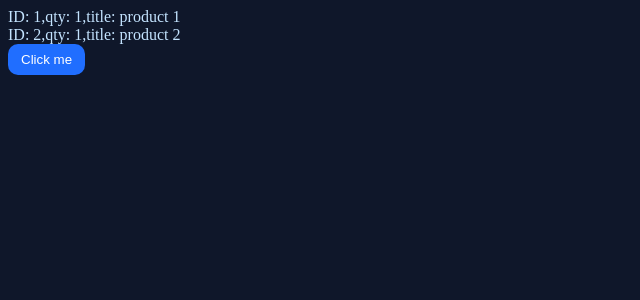
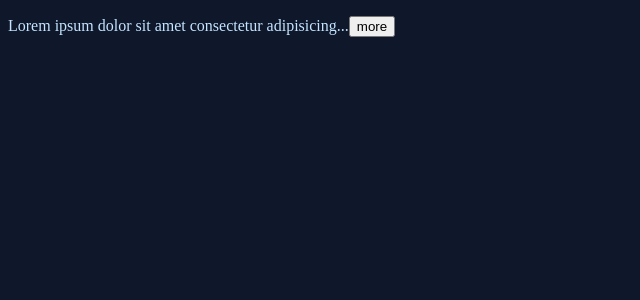
Before and after one commit to level1cr3/learnReact, a React (Vite) app: page / in a window 1280 px wide. Shown: the top 300 px of the page, without its empty margins (0-640 px from the left). Built offline with nearby package versions, Linux system fonts and the light colour scheme.

Commit message:
Expandable text exercise done

```diff
--- a/src/App.tsx
+++ b/src/App.tsx
@@ -1,34 +1,30 @@
-import { useState } from "react";
-import Button from "./components/Button";
+import ExpandableText from "./components/ExpandableText";
 
 function App() {
-  const [cart, setCart] = useState({
-    discount: 0.1,
-    items: [
-      { id: 1, title: "product 1", quantity: 1 },
-      { id: 2, title: "product 2", quantity: 1 },
-    ],
-  });
-
-  const handleClick = () => {
-    setCart({
-      ...cart,
-      items: cart.items.map((item) =>
-        item.id === 1 ? { ...item, quantity: item.quantity + 1 } : item
-      ),
-    });
-  };
-
   return (
-    <div>
-      {cart.items.map((item) => (
-        <span>
-          ID: {item.id},qty: {item.quantity},title: {item.title}
-          <br />
-        </span>
-      ))}
-      <Button onClick={handleClick}>Click me</Button>
-    </div>
+    <ExpandableText maxChar={50}>
+      Lorem ipsum dolor sit amet consectetur adipisicing elit. Eum
+      exercitationem ducimus, commodi quibusdam adipisci modi? Alias in, dolore
+      ratione quo est sint, distinctio recusandae explicabo consequuntur vitae
+      ex voluptate. Omnis voluptate fuga reiciendis facilis nihil veritatis
+      doloremque minus hic nulla corrupti? Magnam neque pariatur iusto ut natus
+      iure, quo vero id? Delectus officia saepe sit impedit porro beatae
+      exercitationem nisi dolorem dignissimos atque rerum excepturi alias
+      voluptas pariatur magnam ex voluptatibus explicabo, culpa iusto? Accusamus
+      veritatis illum eius magni, sed, magnam cupiditate dolorem, corrupti
+      dolores molestias voluptate quisquam dolorum? Hic aliquid quasi corrupti
+      voluptatem iure! Maxime dolores soluta, quisquam tempore eaque architecto
+      corrupti! Iure magni accusamus omnis impedit voluptas, quisquam adipisci
+      perspiciatis! Laborum quaerat odit corporis ullam accusantium quisquam ad
+      harum sed perspiciatis reprehenderit, assumenda odio nobis voluptate
+      sapiente. Eius, rem? Beatae, dicta doloribus ea hic eos nam, deserunt,
+      alias voluptatum adipisci placeat soluta iste? Possimus id saepe, dolorum,
+      ea nisi ipsam nobis libero consequatur voluptate corporis voluptatem ullam
+      ducimus in eos iusto. Omnis saepe facilis ullam quae! Voluptatum, ea, quia
+      sed veritatis odit minus quod aspernatur voluptates ut numquam tenetur
+      distinctio sint officia et. Aliquam accusamus non et quis sequi possimus
+      ad fugiat voluptate quod. Nesciunt illo incidunt qui!
+    </ExpandableText>
   );
 }
 
--- /dev/null
+++ b/src/components/ExpandableText.tsx
@@ -0,0 +1,24 @@
+import React, { useState } from "react";
+
+type Props = {
+  maxChar?: number;
+  children: string;
+};
+
+const ExpandableText = ({ maxChar = 100, children }: Props) => {
+  const [isExpanded, setExpanded] = useState(false);
+
+  if (children.length < maxChar) return <p>{children}</p>;
+
+  const text = isExpanded ? children : `${children.substring(0, maxChar)}...`;
+  return (
+    <p>
+      {text}
+      <button onClick={() => setExpanded(!isExpanded)}>
+        {isExpanded ? "less" : "more"}
+      </button>
+    </p>
+  );
+};
+
+export default ExpandableText;
```
